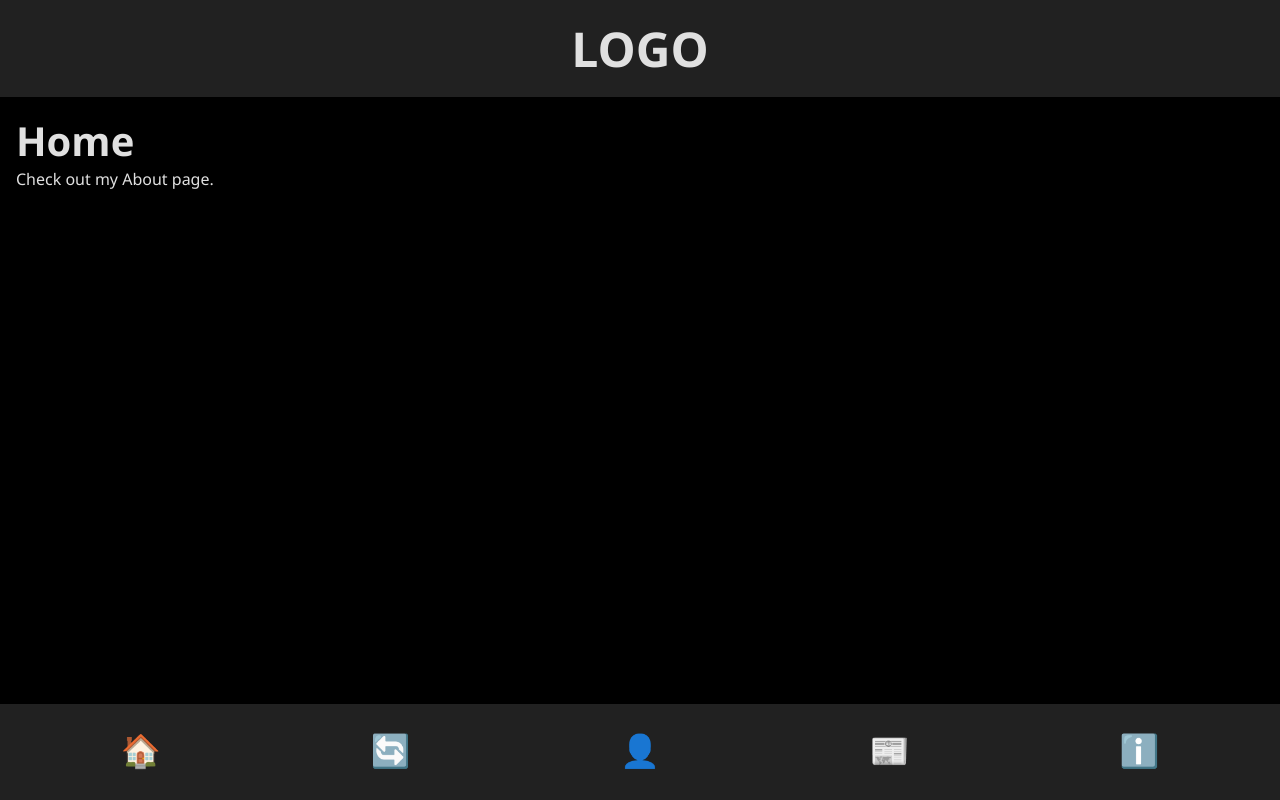
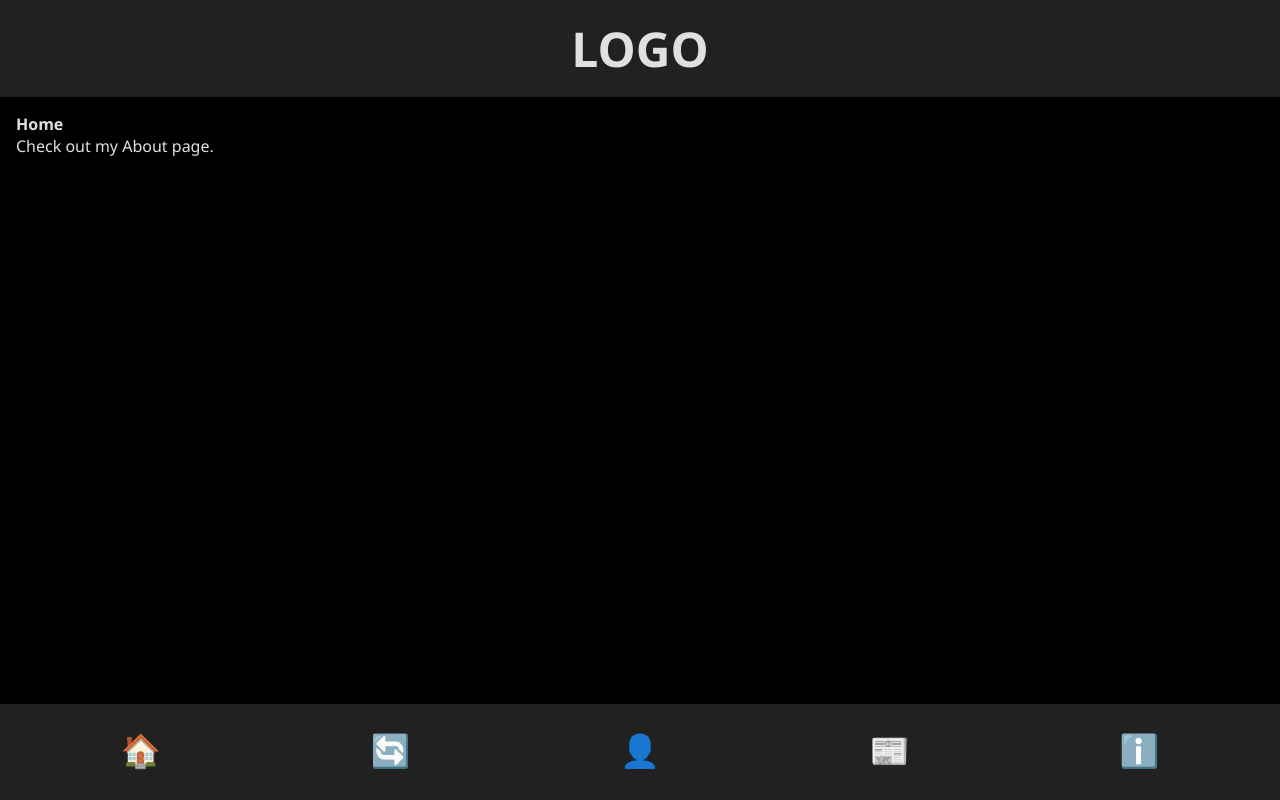
Before and after one commit to Lucamaso16/pocket, a Django app: template templates/home.html in a window 1280 px wide. Run offline with Django 5.2, Linux system fonts and the light colour scheme; the template is opened without the code that fills it, so the values that code supplies are empty.

Commit message:
minor fix css

```diff
--- a/static/css/style.css
+++ b/static/css/style.css
@@ -9,7 +9,7 @@ body {
     min-height: 100vh;
     background-color: black;
     color: #E0E0E0;
-    font-size: 3rem;
+    font-size: 1rem;
 }
 
 main {
@@ -23,7 +23,7 @@ section {
 }
 
 h1, h2 {
-    font-size: 2.5rem;
+    font-size: 1rem;
 }
 
 p {
--- a/users/static/css/login.css
+++ b/users/static/css/login.css
@@ -1,7 +1,3 @@
-h1 {
-    font-size: 1.5rem;
-}
-
 a {
     font-size: 1rem;
 }
--- a/users/static/css/register.css
+++ b/users/static/css/register.css
@@ -1,8 +1,3 @@
-h1 {
-    font-size: 1.5rem;
-}
-
-
 .errorlist {
     color: #F00;
     margin-left: 2rem;
--- a/users/templates/register.html
+++ b/users/templates/register.html
@@ -1,4 +1,9 @@
 {% extends 'layout.html' %}
+{% load static %}
+
+{% block extra_head %}
+    <link rel="stylesheet" href="{% static 'css/register.css' %}">
+{% endblock %}
 
 {% block title %}
     Registrati
```
